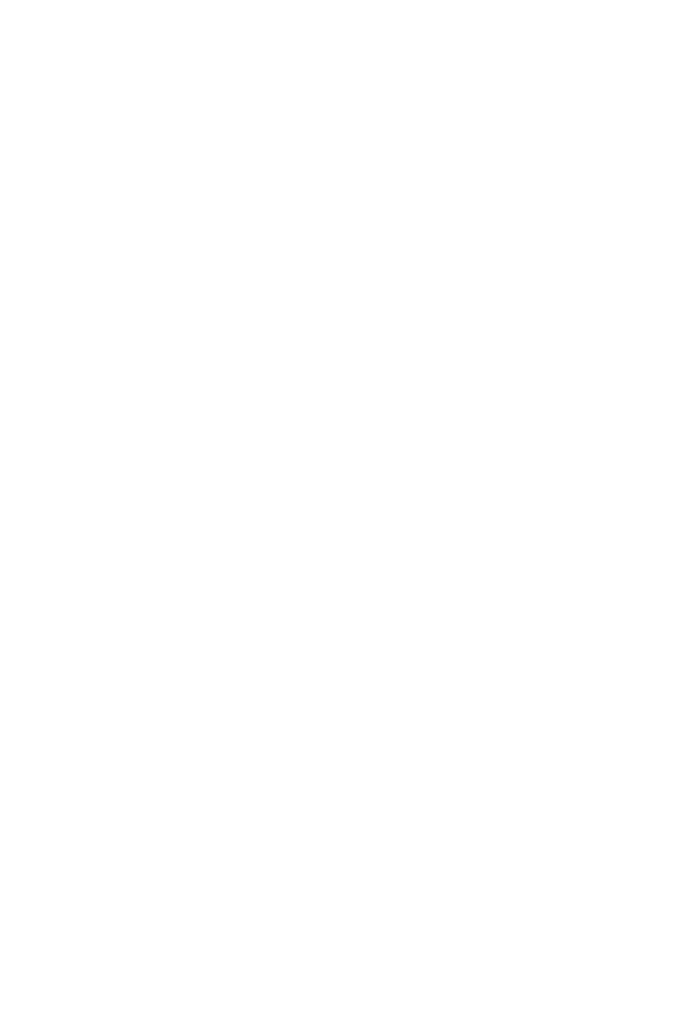
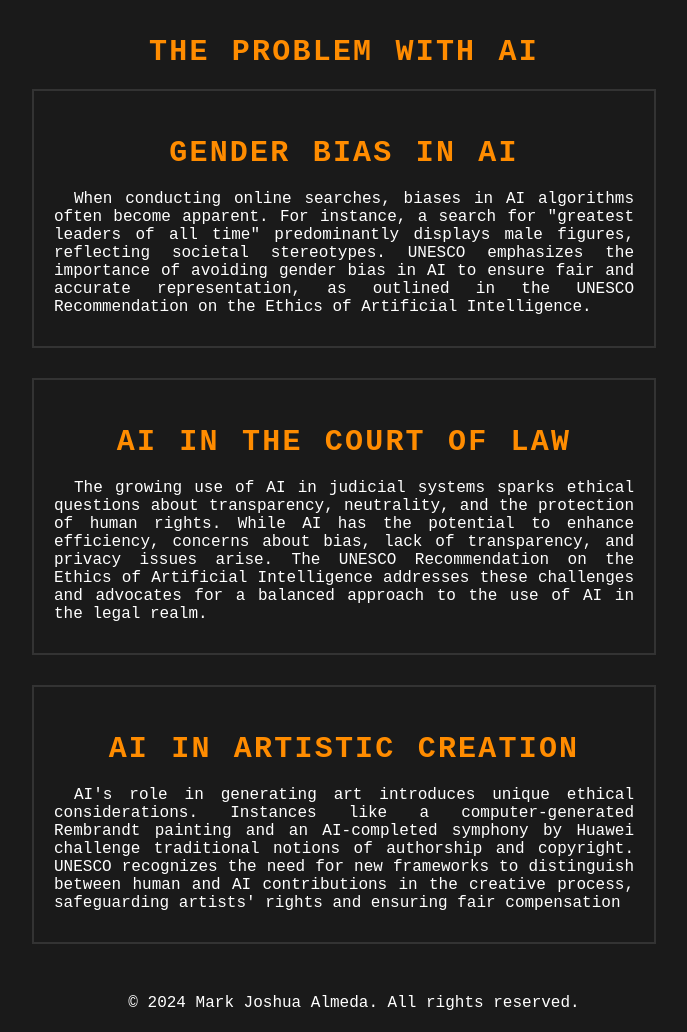
Before and after one commit to Rinka-Sei/sts-final-project, a plain HTML site: page pages/issues.html in a window 1280 px wide. Shown: the whole page, without its empty margins (296-983 px from the left). Before the commit the page ends 800 px from the top, so only its background shows below. Drawn offline with Linux system fonts and the light colour scheme.

Commit message:
added sources.txt

```diff
--- a/assets/css/styles_article.css
+++ b/assets/css/styles_article.css
@@ -17,12 +17,38 @@ body {
     padding: 0;
   }
 
-  h1, h2, h3 {
+  section {
+    width: 600px;
+    height: auto;
+  }
+
+  h1 {
+    margin-top: 35px;
     text-align: center;
+    font-size: 30px;
+    letter-spacing: 2.2px;
+    word-spacing: 2px;
     color: #ff8c00;
+    font-weight: 700;
+    text-decoration: none;
+    font-style: normal;
+    font-variant: normal;
+    text-transform: uppercase;
   }
 
   p {
     text-indent: 20px;
     margin-top: 20px;
+    margin-left: 10px;
+    margin-right: 10px;
+    margin-bottom: 20px;
+    text-align: justify;
+    text-justify: inter-word;
   }
+
+  .wrapper {
+    border: 2px solid #333;
+    box-sizing: border-box;
+    padding: 10px;
+    margin-bottom: 30px;
+  }
--- a/assets/css/styles_content.css
+++ b/assets/css/styles_content.css
@@ -17,9 +17,30 @@ body {
   padding: 0;
 }
 
-h1, h2, h3 {
+h1, h3 {
   text-align: center;
+  font-size: 50px;
+  letter-spacing: 2.2px;
+  word-spacing: 2px;
   color: #ff8c00;
+  font-weight: 700;
+  text-decoration: none;
+  font-style: normal;
+  font-variant: normal;
+  text-transform: uppercase;
+}
+
+h2 {
+  text-align: center;
+  font-size: 25px;
+  letter-spacing: 2.2px;
+  word-spacing: 2px;
+  color: #fc9e2b;
+  font-weight: 700;
+  text-decoration: none;
+  font-style: normal;
+  font-variant: bold;
+  text-transform: uppercase;
 }
 
 p {
@@ -49,7 +70,7 @@ section {
   text-align: justify;
   max-width: 100%;
   border: 2px solid #333;
-  width: 550px; /* Set the desired width */
+  width: 600px; /* Set the desired width */
   height: 275px; /* Set the desired height */
 }
 
--- a/index.html
+++ b/index.html
@@ -3,8 +3,8 @@
 <head>
     <meta charset="UTF-8">
     <meta name="viewport" content="width=device-width, initial-scale=1.0">
-    <link rel="stylesheet" href="./assets/css/styles_home.css">
-    <link rel="icon" href="./assets/images/icon.png" type="image/png">
+    <link rel="stylesheet" href="/assets/css/styles_home.css">
+    <link rel="icon" href="/assets/images/icon.png" type="image/png">
     <title>STS Final Project</title>
 </head>
 <body>
--- a/pages/issues.html
+++ b/pages/issues.html
@@ -0,0 +1,59 @@
+<!DOCTYPE html>
+<html lang="en">
+
+<head>
+  <meta charset="UTF-8">
+  <meta name="viewport" content="width=device-width, initial-scale=1.0">
+  <link rel="stylesheet" href="/assets/css/styles_article.css">
+  <link rel="icon" href="/assets/images/icon.png" type="image/png">
+  <title>AI Ethics and Policy</title>
+</head>
+
+<body>
+    <h1>The Problem With AI</h1>
+
+    <div class="wrapper">
+        <h1>Gender Bias in AI</h1>
+  <section>
+    <p>
+        When conducting online searches, biases in AI algorithms often become apparent. For instance,
+        a search for "greatest leaders of all time" predominantly displays male figures, reflecting societal
+        stereotypes. UNESCO emphasizes the importance of avoiding gender bias in AI to ensure fair
+        and accurate representation, as outlined in the UNESCO Recommendation on the Ethics of
+        Artificial Intelligence.
+    </p>
+  </section>
+    </div>
+
+  <div class="wrapper">
+    <h1>AI in the Court of Law</h1>
+  <section>
+    <p>
+        The growing use of AI in judicial systems sparks ethical questions about transparency,
+        neutrality, and the protection of human rights. While AI has the potential to enhance efficiency,
+        concerns about bias, lack of transparency, and privacy issues arise. The UNESCO
+        Recommendation on the Ethics of Artificial Intelligence addresses these challenges and
+        advocates for a balanced approach to the use of AI in the legal realm.
+    </p>
+  </section>
+  </div>
+
+  <div class="wrapper">
+    <h1>AI in Artistic Creation</h1>
+  <section>
+    <p>
+        AI's role in generating art introduces unique ethical considerations. Instances like a
+        computer-generated Rembrandt painting and an AI-completed symphony by Huawei challenge
+        traditional notions of authorship and copyright. UNESCO recognizes the need for new
+        frameworks to distinguish between human and AI contributions in the creative process,
+        safeguarding artists' rights and ensuring fair compensation
+    </p>
+  </section>
+  </div>
+
+  <footer>
+    <p>&copy; 2024 Mark Joshua Almeda. All rights reserved.</p>
+</footer>
+</body>
+
+</html>
```
Also changed, not shown: pages/history.html (+7 -5 lines), pages/solutions.html (+5 -1 lines), sources.txt.
